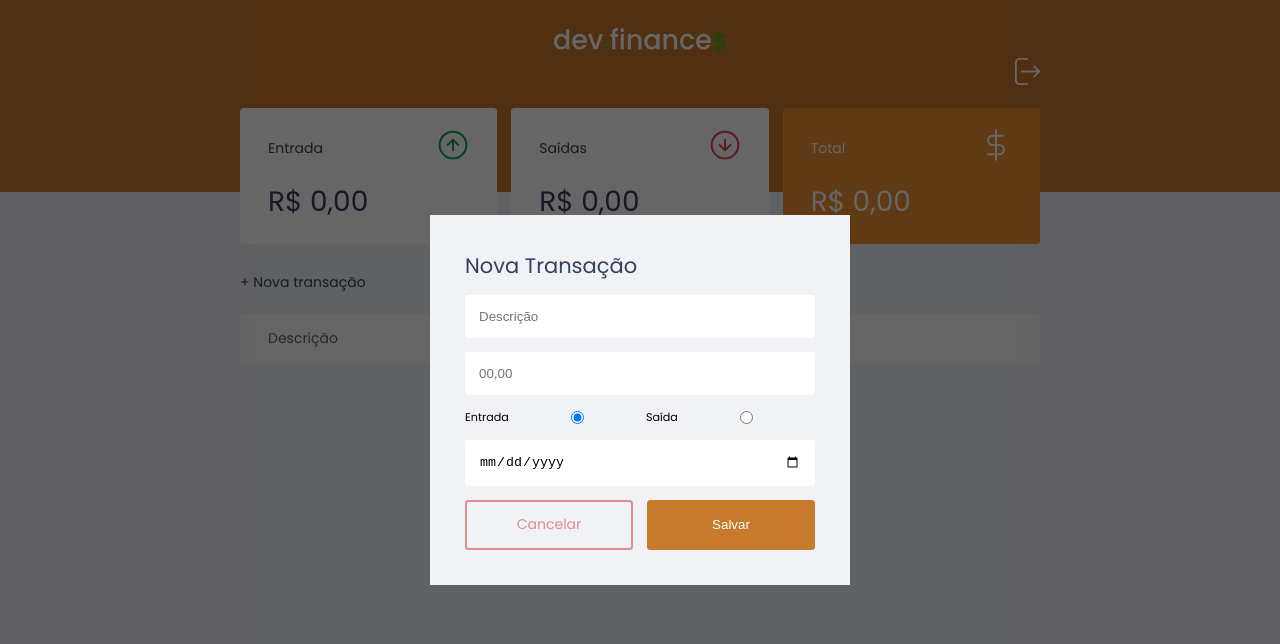
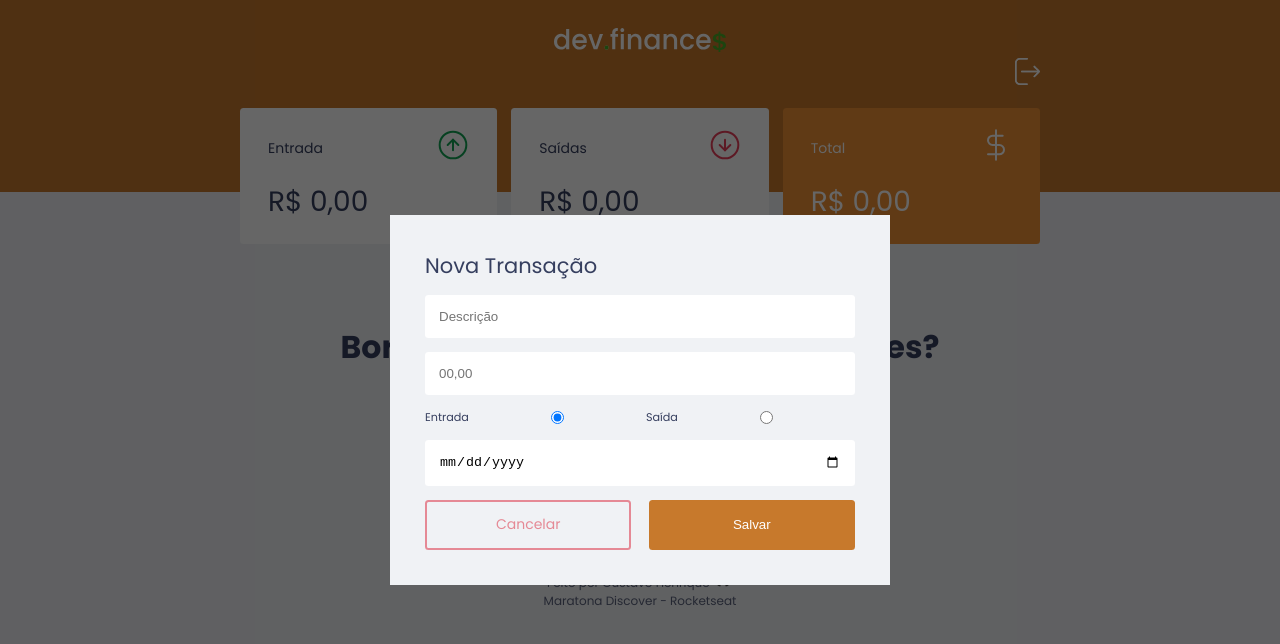
Before and after one commit to ghdpreto/dev.finance, a plain HTML site: page dashboard.html in a window 1280 px wide. Both pictures are taken after a click on the link "+ Nova transação". Drawn offline with Linux system fonts and the light colour scheme.

Commit message:
Feedback quando não tem transações cadastradas

```diff
--- a/css/dashboard.css
+++ b/css/dashboard.css
@@ -146,9 +146,19 @@ main {
 
 /* TABLE */
 #transaction {
-  display: block;
+  display: none;
   width: 100%;
   overflow-x: auto;
+}
+
+#transaction-not-found {
+  padding: 1rem 0;
+  font-size: 1.5rem;
+  line-height: 2.8rem;
+  text-align: center;
+}
+#transaction-not-found h1 {
+  margin-bottom: 1rem;
 }
 
 #data-table {
@@ -231,17 +241,13 @@ td.expense {
 .modal {
   background: #f0f2f5;
   padding: 2.5rem;
-
+  min-width: 320px;
+  width: 90vw;
   position: relative;
   z-index: 1;
 }
+
 /* FORM MODAL */
-
-/* verificar o tamanho, não está aplicando */
-#form {
-  min-width: 350px;
-}
-
 #form h2 {
   margin-top: 0;
 }
@@ -287,4 +293,12 @@ td.expense {
     grid-template-columns: repeat(3, 1fr);
     gap: 1rem;
   }
+
+  #transaction-not-found {
+    padding: 4rem 2rem;
+  }
+
+  .modal {
+    max-width: 500px;
+  }
 }
--- a/css/global.css
+++ b/css/global.css
@@ -1,12 +1,12 @@
 /* cores */
 :root {
   --text-color-dark: #363f5f;
-    --second-color: #34952A;
-    --second-color-dark: #34952A;
-    --first-color: #F09235;
+  --second-color: #34952a;
+  --second-color-dark: #34952a;
+  --first-color: #f09235;
   --first-color-dark: #c7792c;
-    --warning-color: #DB2337;
-    --sucess-color: #34952A;
+  --warning-color: #db2337;
+  --sucess-color: #34952a;
 }
 
 /* reset */
@@ -23,11 +23,10 @@ html {
 }
 
 body {
-    background: #f0f2f5 ;
-    font-family: 'Poppins', sans-serif;
+  background: #f0f2f5;
+  font-family: "Poppins", sans-serif;
+  color: var(--text-color-dark);
 }
-
-
 
 /* HEADER */
 header {
@@ -38,11 +37,10 @@ header {
   justify-content: center;
 }
 
-
 /* FOOTER */
 footer {
   color: var(--text-color-dark);
-    opacity: .8;
+  opacity: 0.8;
   text-align: center;
   padding: 4rem 0 2rem;
   margin: auto;
@@ -50,7 +48,6 @@ footer {
 
   bottom: 0;
   left: 0;
-
 }
 footer p.author {
   font-size: 12px;
--- a/dashboard.html
+++ b/dashboard.html
@@ -53,6 +53,11 @@
           </h3>
           <p id="totalDisplay">R$ 00,00</p>
         </div>
+      </section>
+
+      <section id="transaction-not-found" class="animate-opacity">
+          <h1>Bora adicionar algumas transações?</h1>
+          <a href="#" onclick="Modal.open()" class="button new">+ Nova transação</a>
       </section>
 
       <section id="transaction" class="animate-opacity">
```
Lines whose indentation alone changed are shown as unchanged.
